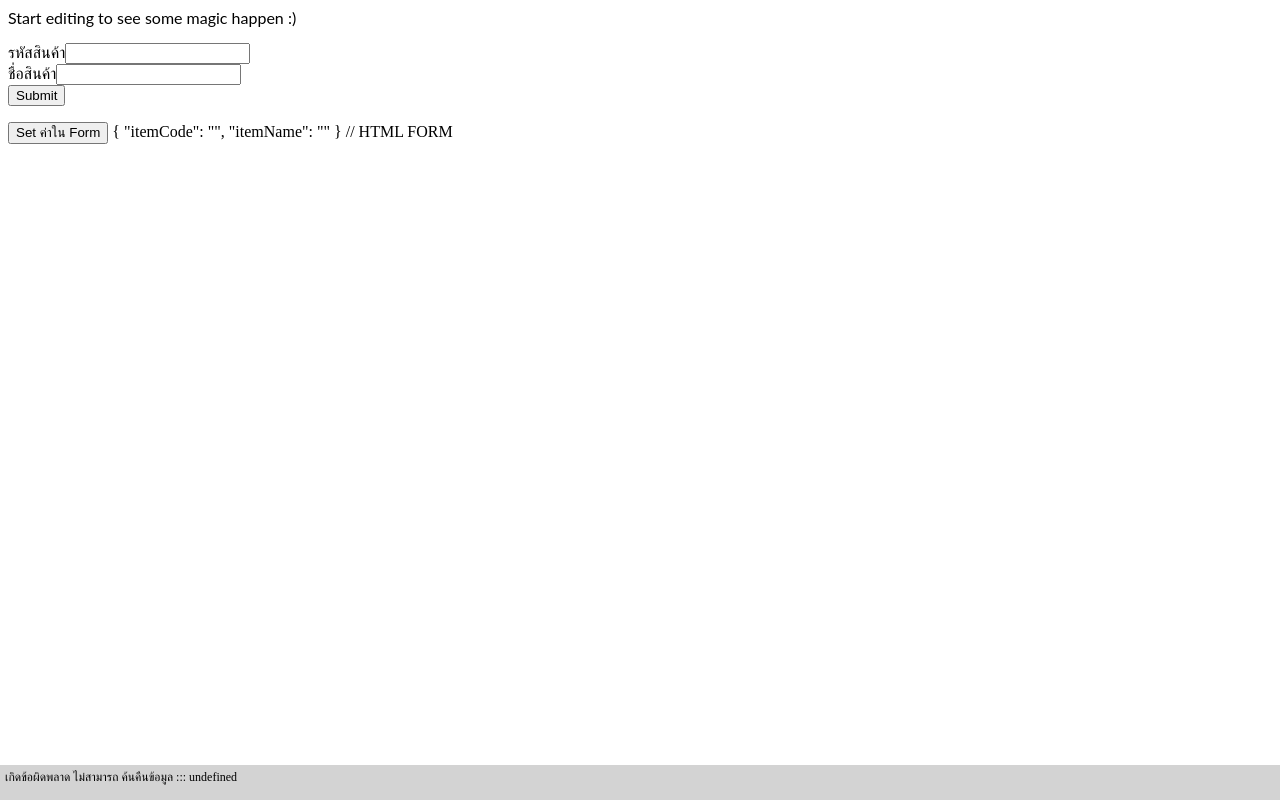
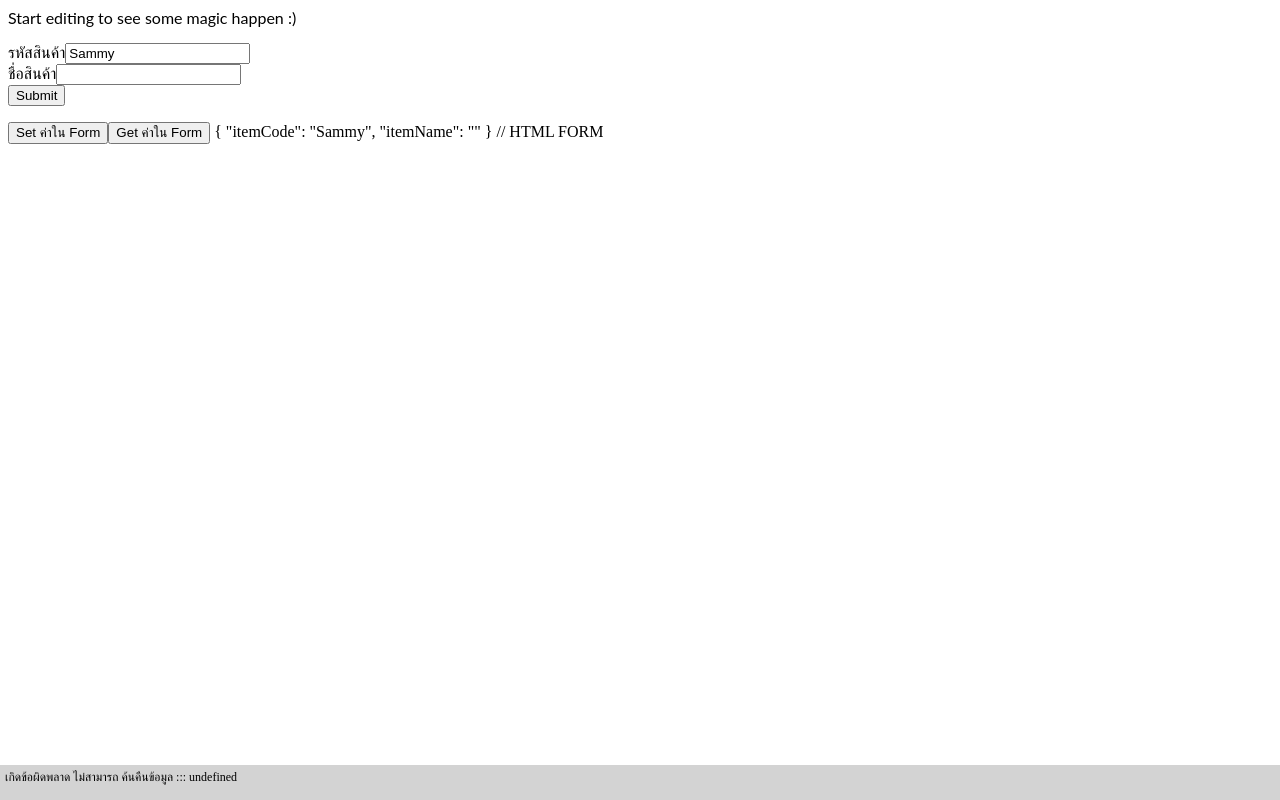
Before and after one commit to nutv99/angular-TemplateV3, an Angular app: page / in a window 1280 px wide. Built offline with nearby package versions, Linux system fonts and the light colour scheme; no server answers.

Commit message:
2 files modified

```diff
--- a/src/app/app.component.html
+++ b/src/app/app.component.html
@@ -25,11 +25,15 @@
       name="message2"
       formControlName="itemName"
       dataName="fpercent"
+      value=""
     />
   </div>
   <button type="submit">Submit</button>
 </form>
 <button type="button" (click)="setVar2()">Set ค่าใน Form</button>
+
+<button type="button" (click)="getVar2()">Get ค่าใน Form</button>
+
 {{ productForm.value | json }}
 
 <div
--- a/src/app/app.component.ts
+++ b/src/app/app.component.ts
@@ -89,9 +89,14 @@ export class AppComponent implements OnInit, AfterViewInit {
     private fb: FormBuilder,
     private generalService: GeneralService
   ) {
+    // this.productForm = this.fb.group({
+    //   itemCode: new FormControl('', Validators.required),
+    //   itemName: new FormControl('', Validators.required),
+    // });
+
     this.productForm = this.fb.group({
-      itemCode: new FormControl('', Validators.required),
-      itemName: new FormControl('', Validators.required),
+      itemCode: ['Sammy', Validators.required],
+      itemName: ['', Validators.required],
     });
   }
 
@@ -203,6 +208,11 @@ export class AppComponent implements OnInit, AfterViewInit {
     this.productForm.get('itemName').setValue('sssss');
   }
 
+  getVar2() {
+    // alert(this.sForm.get('itemName').value);
+    console.clear();
+    console.log(this.sForm.value.itemName);
+  }
   // submit2() {
 
   //     let data2: any = this.sForm;
```
